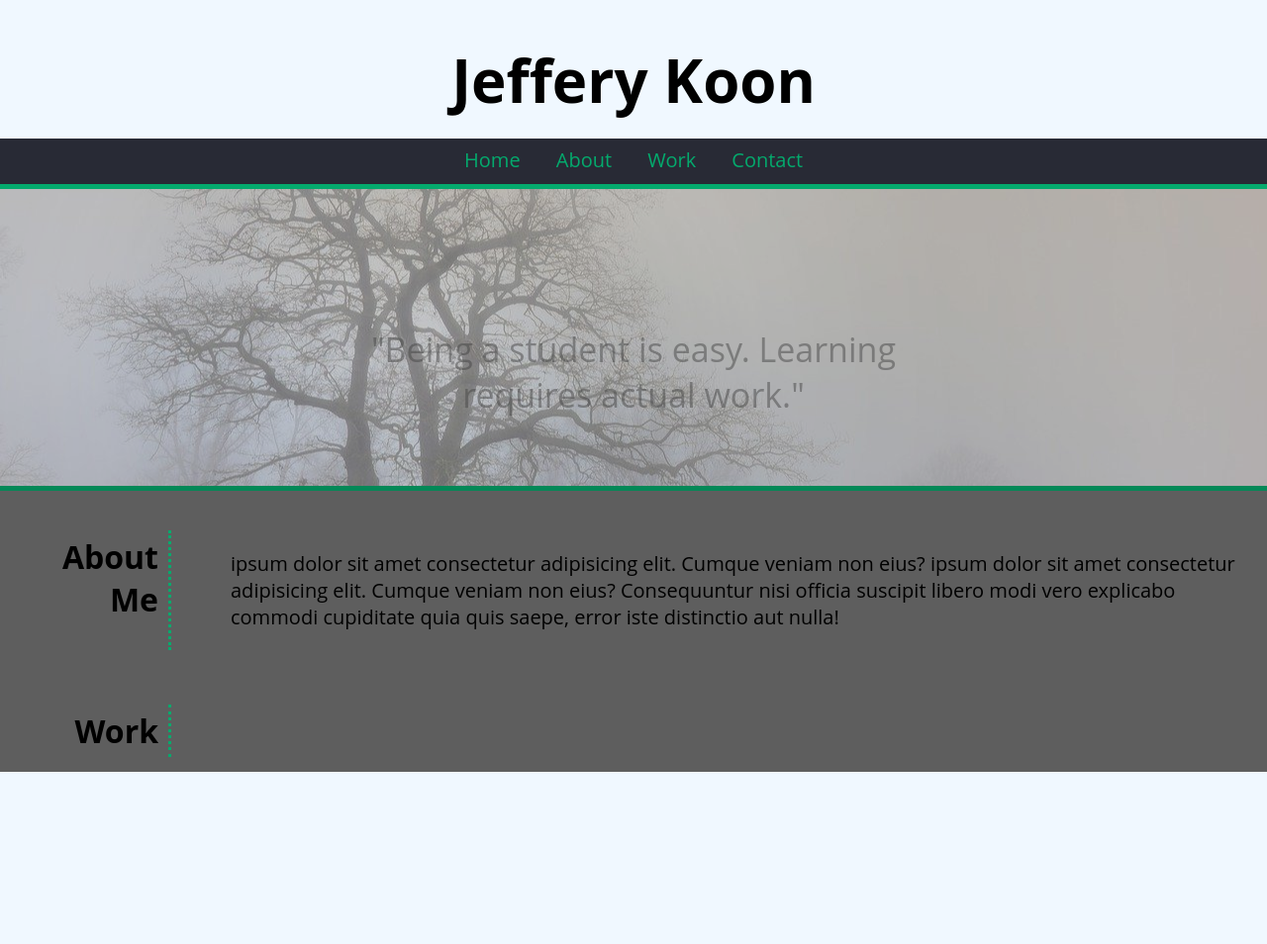
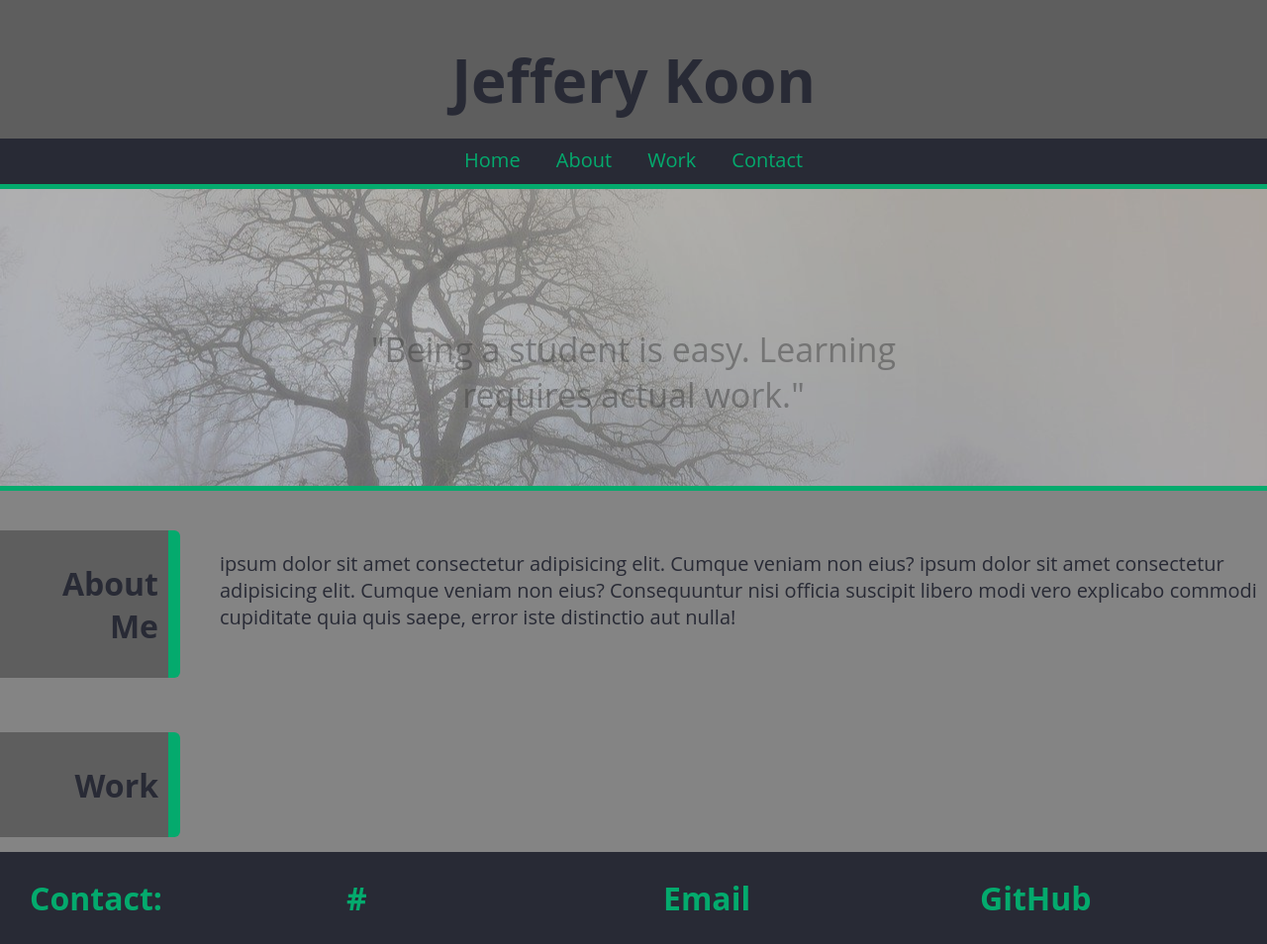
Before and after one commit to OfficialBeez/Portfolio, a plain HTML site: page index.html in a window 1280 px wide. Shown: the whole page at 99% size. Before the commit the page ends 800 px from the top, so only its background shows below. Drawn offline with Linux system fonts and the light colour scheme; grey boxes are pictures that could not be loaded.

Commit message:
Added Footer

```diff
--- a/Assets/css/styles.css
+++ b/Assets/css/styles.css
@@ -1,29 +1,28 @@
 :root {
     --border-outline: #04AA6D;
-    --bg-color: rgb(94, 94, 94);
-
+    --bg-dark: rgb(94, 94, 94);
+    --bg-light: rgb(132, 132, 132);
 }
 
 body {
+    color: #282A35;
     margin:0;
-    background-color: aliceblue;
+    background-color: var(--bg-dark);
     font-family: 'Open Sans', sans-serif;
 }
 article {
     display: flex;
     padding: 40px 0px 15px 0px;
-    background-color: var(--bg-color);
+    background-color: var(--bg-light);
 }
 
 h2 {
-    font-size: 32px;
     padding: 0;
-    margin: 0;
     text-align: right;
 }
 
 .header {
-    background-color: aliceblue;
+    background-color: var(--bg-dark);
     height: 100px;
     margin-top: 0;
     text-align: center;
@@ -54,7 +53,7 @@ h2 {
 }
 
 #navigation a:hover {
-    border-bottom: 3px solid rgba(112, 136, 131, 0.445);
+    border-bottom: 3px solid rgba(21, 198, 160, 0.445);
     background-color: #006741;
 }
 
@@ -77,12 +76,15 @@ h2 {
 .hero {
     background-image: url(../images/tree.jpg);
     height: 300px;
+    filter: brightness(75%);
     background-position: center;
     background-repeat: no-repeat;
     background-size: cover;
-    border-bottom: 5px solid var(--border-outline);
     font-family: 'Open Sans', sans-serif;
-    filter: brightness(80%);
+}
+
+.hero:hover {
+    filter: brightness(78%);
 }
 
 .hero-text {
@@ -98,17 +100,15 @@ h2 {
 
 /* Title For Articles*/
 .title {
+    color: #282A35;
     flex: 0 0 auto;
     padding: 5px 10px;
-    width: 150px;
-    font-size: 28px;
-    border-right: 3px dotted var(--border-outline);
+    background-color: var(--bg-dark);
 }
 
 /*About me Text */
 .about {
-    font-size: 20px;
-    margin-left: 60px;
+    margin-left: 40px;
 }
 
 #project {
@@ -116,6 +116,33 @@ h2 {
     background-image: url("https://picsum.photos/id/684/600/400");
 }
 
+/* Footer */
+.footer {
+    flex: 1 0 auto;
+    align-items: center;
+    display: flex;
+    overflow: hidden;
+    bottom: 0;
+    width: 100%;
+    background-color: #282A35;
+    color: #04AA6D;
+    text-decoration: none;
+}
+
+.footer h1 {
+    display: flex;
+    flex: 1;
+    margin: 25px 30px;
+    list-style: none;
+    text-decoration-line: none;
+}
+.footer a {
+    color: #04AA6D;
+    text-decoration: none;
+}
+.footer a:hover {
+    text-decoration: underline;
+}
 
 /* Responsive Section */
 /* >> 600 Width */
@@ -131,6 +158,18 @@ h2 {
     }
     .info {
         font-size: 32px;
+    }
+    h2 {
+        font-size: 32px;
+    }
+    .about {
+        font-size: 20px;
+    }
+    .title {
+        width: 150px;
+        border-right: 12px solid var(--border-outline);
+        border-top-right-radius: 6px;
+        border-bottom-right-radius: 6px ;
     }
   }
 
@@ -148,4 +187,16 @@ h2 {
     .info {
         font-size: 22px;
     }
+    h2 {
+        font-size : 24px
+    }
+    .about {
+        font-size: 18px;
+    }
+    .title {
+        width: 125px;
+        border-right: 6px solid var(--border-outline);
+        border-top-right-radius: 3px;
+        border-bottom-right-radius: 3px ;
+    }
   }
--- a/index.html
+++ b/index.html
@@ -21,7 +21,7 @@
         <p class="hero-text">"Being a student is easy. Learning requires actual work."</p>
     </div>
 
-    <article>
+    <article style="border-top: 5px solid var(--border-outline);">
         <div class="title" id="About">
             <h2>About Me</h2>
         </div>
@@ -39,5 +39,12 @@
         <div class="project">
         </div>
     </article>
+    <div class="footer">
+        <h1>Contact:</h1>
+        <h1><a href="tel:+">#</h1></a>
+        <h1><a href="mailto:obbynetwork@gmail.com">Email</h1></a>
+        <h1><a href="https://www.github.com/OfficialBeez">GitHub</h1></a>
+    </div>
+    </div>
 <script src="assets/js/script.js"></script>
 </html>
```
